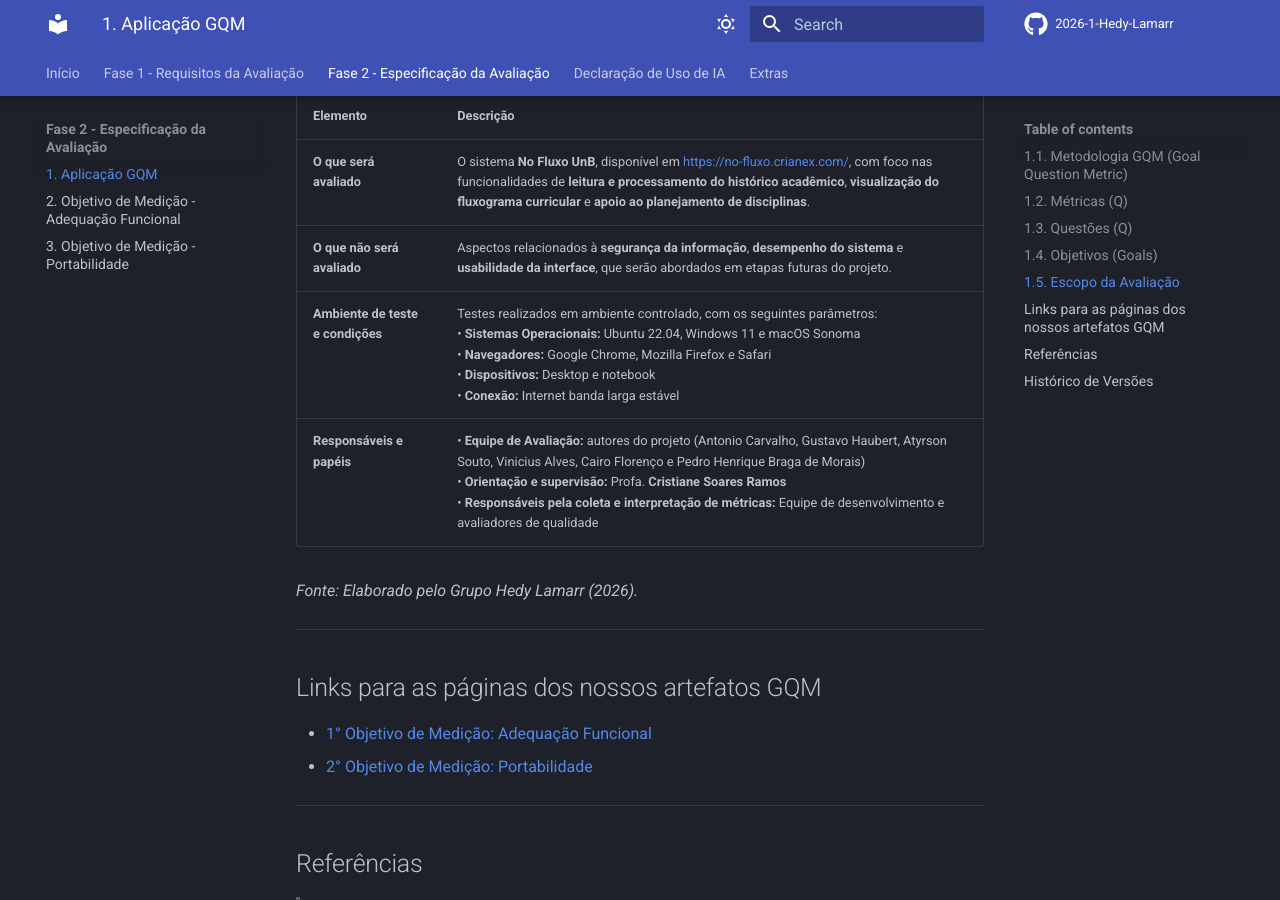
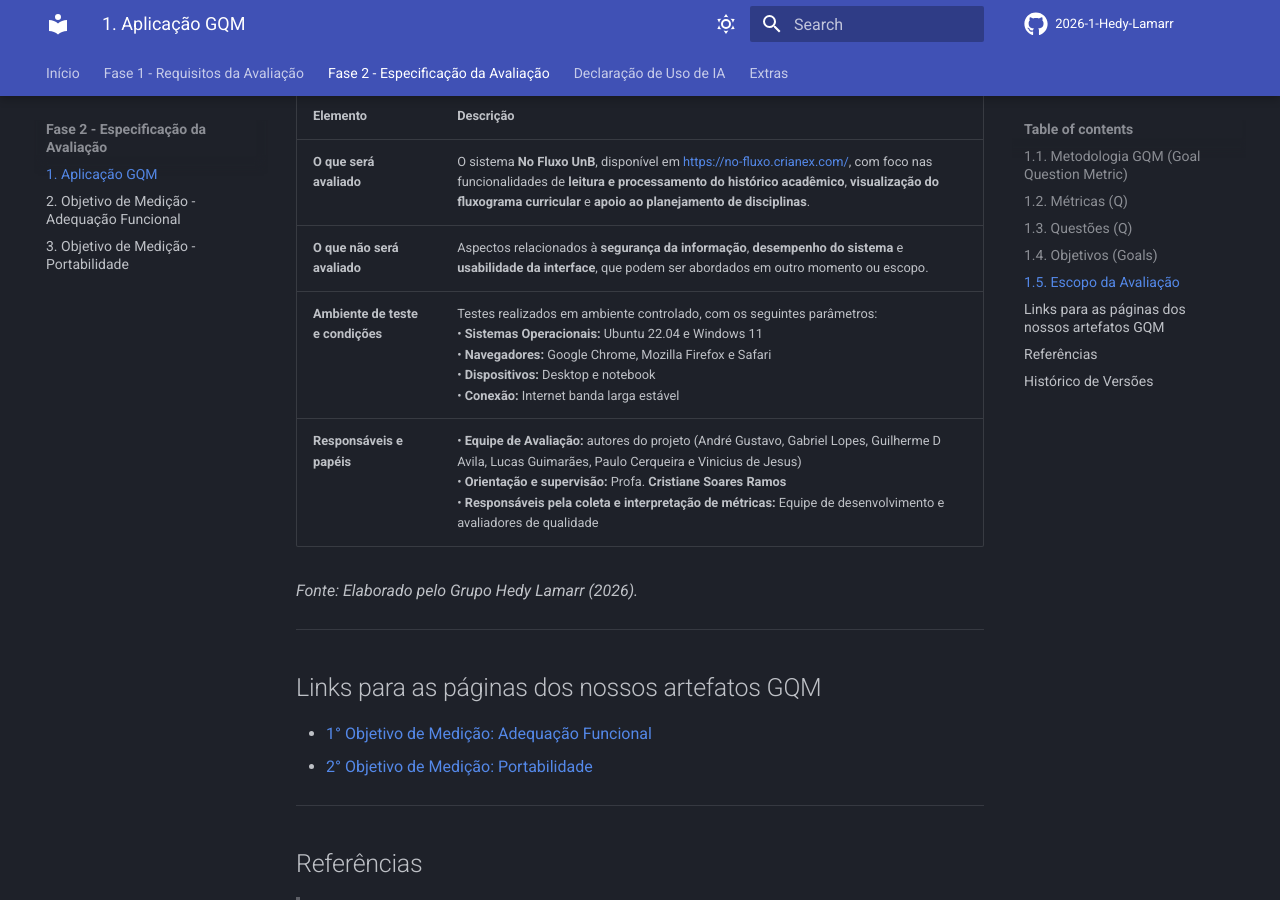
Before and after one commit to FCTE-Qualidade-de-Software-1/2026-1_T01_HEDY_LAMAR, an MkDocs documentation site: the page built from docs/fase2/00_aplicacao_gqm.md, in a window 1280 px wide and 900 px high, scrolled down 3149 px. Built offline with MkDocs 1.6.1 and Material for MkDocs 9.7.7, drawn with Linux system fonts in a browser that asks for light colours; comment, search, counter and statistics services are not loaded.

Commit message:
docs: update evaluation scope and testing environment details in GQM specification

```diff
--- a/docs/fase2/00_aplicacao_gqm.md
+++ b/docs/fase2/00_aplicacao_gqm.md
@@ -90,9 +90,9 @@ A análise é conduzida do ponto de vista dos usuários finais e avaliadores té
 | **Elemento** | **Descrição** |
 | :------------ | :------------- |
 | **O que será avaliado** | O sistema **No Fluxo UnB**, disponível em [https://no-fluxo.crianex.com/](https://no-fluxo.crianex.com/), com foco nas funcionalidades de **leitura e processamento do histórico acadêmico**, **visualização do fluxograma curricular** e **apoio ao planejamento de disciplinas**. |
-| **O que não será avaliado** | Aspectos relacionados à **segurança da informação**, **desempenho do sistema** e **usabilidade da interface**, que serão abordados em etapas futuras do projeto. |
-| **Ambiente de teste e condições** | Testes realizados em ambiente controlado, com os seguintes parâmetros:<br>• **Sistemas Operacionais:** Ubuntu 22.04, Windows 11 e macOS Sonoma<br>• **Navegadores:** Google Chrome, Mozilla Firefox e Safari<br>• **Dispositivos:** Desktop e notebook<br>• **Conexão:** Internet banda larga estável |
-| **Responsáveis e papéis** | • **Equipe de Avaliação:** autores do projeto (Antonio Carvalho, Gustavo Haubert, Atyrson Souto, Vinicius Alves, Cairo Florenço e Pedro Henrique Braga de Morais)<br>• **Orientação e supervisão:** Profa. **Cristiane Soares Ramos**<br>• **Responsáveis pela coleta e interpretação de métricas:** Equipe de desenvolvimento e avaliadores de qualidade |
+| **O que não será avaliado** | Aspectos relacionados à **segurança da informação**, **desempenho do sistema** e **usabilidade da interface**, que podem ser abordados em outro momento ou escopo. |
+| **Ambiente de teste e condições** | Testes realizados em ambiente controlado, com os seguintes parâmetros:<br>• **Sistemas Operacionais:** Ubuntu 22.04 e Windows 11<br>• **Navegadores:** Google Chrome, Mozilla Firefox e Safari<br>• **Dispositivos:** Desktop e notebook<br>• **Conexão:** Internet banda larga estável |
+| **Responsáveis e papéis** | • **Equipe de Avaliação:** autores do projeto (André Gustavo, Gabriel Lopes, Guilherme D Avila, Lucas Guimarães, Paulo Cerqueira e Vinicius de Jesus)<br>• **Orientação e supervisão:** Profa. **Cristiane Soares Ramos**<br>• **Responsáveis pela coleta e interpretação de métricas:** Equipe de desenvolvimento e avaliadores de qualidade |
 
 *Fonte: Elaborado pelo Grupo Hedy Lamarr (2026).*
 
```
